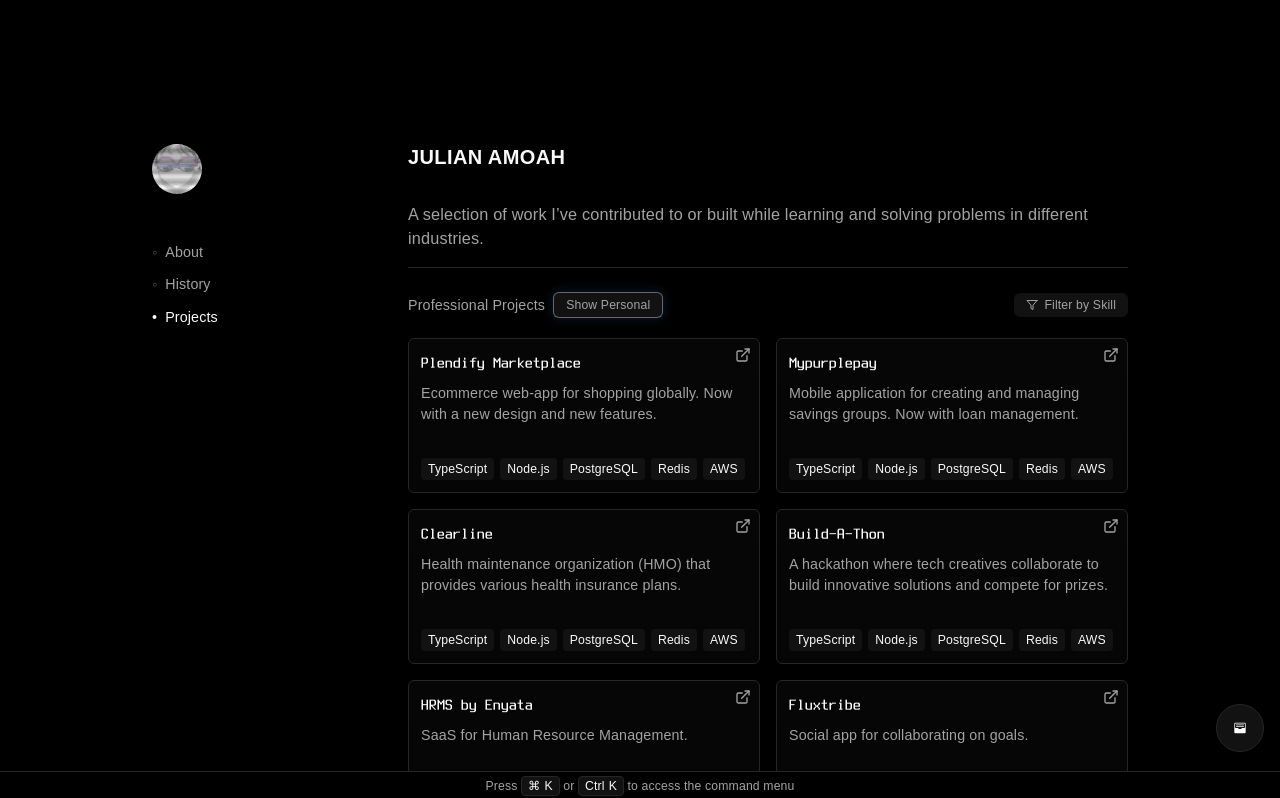
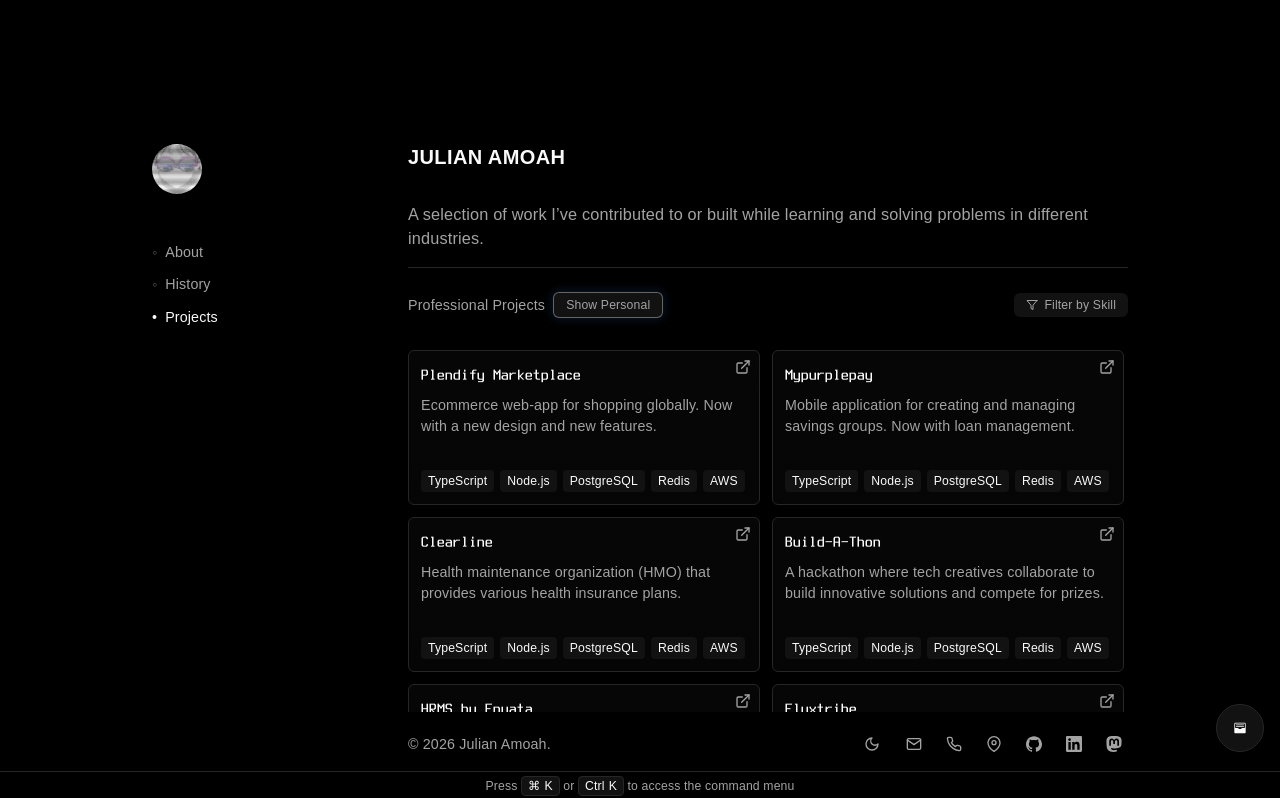
Before and after one commit to EnJulian/portfolio, a Next.js app: page /projects in a window 1280 px wide. Shown: the top 798 px of the page. Built offline with nearby package versions, Linux system fonts and the light colour scheme; a web font is replaced by a local one.

Commit message:
Refactor ProjectsPage and ProjectsDisplay components for improved layout and responsiveness; add className prop to ProjectsDisplay for better styling control.

```diff
--- a/src/app/projects/page.tsx
+++ b/src/app/projects/page.tsx
@@ -10,19 +10,20 @@ export const metadata: Metadata = {
 
 export default function ProjectsPage() {
   return (
-    <div className="space-y-6">
-      <div>
+    <div className="flex min-h-0 flex-1 flex-col gap-6 md:overflow-hidden">
+      <div className="shrink-0">
         <p className="border-b border-border pb-4">
           A selection of work I’ve contributed to or built while learning and solving problems in different industries.
         </p>
       </div>
 
       <ProjectsDisplay
+        className="min-h-0 flex-1"
         projects={RESUME_DATA.projects}
         personalProjects={RESUME_DATA.personalProjects}
       />
 
-      <div className="mt-8 border-t border-border pt-6">
+      <div className="mt-2 border-t border-border pt-6 md:hidden">
         <MobileCTA href="/contact" text="Get in touch" />
       </div>
     </div>
--- a/src/components/projects-display.tsx
+++ b/src/components/projects-display.tsx
@@ -6,15 +6,18 @@ import { motion, AnimatePresence, useReducedMotion } from "framer-motion";
 import { ProjectCard, type Project } from "@/components/project-card";
 import { SkillChip } from "@/components/ui/skill-chip";
 import { focusRing } from "@/lib/focus-ring";
+import { cn } from "@/lib/utils";
 
 type ProjectsDisplayProps = {
   projects: readonly Project[];
   personalProjects: readonly Project[];
+  className?: string;
 };
 
 export default function ProjectsDisplay({
   projects,
   personalProjects,
+  className,
 }: ProjectsDisplayProps) {
   const [showPersonalProjects, setShowPersonalProjects] = useState(false);
   const [selectedTechs, setSelectedTechs] = useState<string[]>([]);
@@ -80,8 +83,8 @@ export default function ProjectsDisplay({
       };
 
   return (
-    <div className="space-y-5">
-      <div className="mb-4 flex flex-col items-start justify-between gap-3 sm:flex-row sm:items-center">
+    <div className={cn("flex min-h-0 flex-col gap-5", className)}>
+      <div className="flex shrink-0 flex-col items-start justify-between gap-3 sm:flex-row sm:items-center">
         <div className="flex items-center">
           <span className="mr-2 text-sm text-muted-foreground">
             {showPersonalProjects ? "Personal Projects" : "Professional Projects"}
@@ -141,7 +144,7 @@ export default function ProjectsDisplay({
       </div>
 
       {selectedTechs.length > 0 && (
-        <div className="hidden flex-wrap items-center gap-2 sm:flex">
+        <div className="hidden shrink-0 flex-wrap items-center gap-2 sm:flex">
           <span className="text-xs text-muted-foreground">Filtered by:</span>
           {selectedTechs.map((tech) => (
             <SkillChip key={tech} as="span" variant="filter">
@@ -159,12 +162,12 @@ export default function ProjectsDisplay({
       )}
 
       <AnimatePresence>
-        <div className="mt-6 grid grid-cols-1 gap-4 pb-6 md:grid-cols-2">
+        <div className="scrollbar-thin scrollbar-thumb-border scrollbar-track-transparent grid min-h-0 flex-1 grid-cols-1 content-start items-start gap-3 pb-1 pt-3 md:grid-cols-2 md:overflow-y-auto md:overscroll-y-contain md:pr-1">
           {filteredProjects.length > 0 ? (
             filteredProjects.map((project) => (
               <motion.div
                 key={project.title}
-                className="group relative h-full"
+                className="group relative"
                 {...motionProps}
               >
                 <ProjectCard
--- a/src/components/site-layout.tsx
+++ b/src/components/site-layout.tsx
@@ -5,6 +5,7 @@ import Link from "next/link";
 import Image from "next/image";
 import { usePathname } from "next/navigation";
 import { RESUME_DATA } from "@/data/resume-data";
+import { cn } from "@/lib/utils";
 import { Footer } from "./footer";
 import { MobileNav } from "./mobile-nav";
 import { NavLink } from "./ui/nav-link";
@@ -29,10 +30,28 @@ export function SiteLayout({ children }: SiteLayoutProps) {
     { name: "Projects", href: "/projects" },
   ];
 
+  const isProjectsPage = pathname === "/projects";
+
   return (
-    <div className="min-h-screen bg-background font-sans text-foreground antialiased">
-      <div className="mx-auto min-h-screen w-full max-w-5xl py-6 sm:py-10 md:py-[15vh]">
-        <div className="flex h-full w-full flex-col md:flex-row">
+    <div
+      className={cn(
+        "min-h-screen bg-background font-sans text-foreground antialiased",
+        isProjectsPage && "md:h-dvh md:max-h-dvh md:overflow-hidden",
+      )}
+    >
+      <div
+        className={cn(
+          "mx-auto min-h-screen w-full max-w-5xl py-6 sm:py-10 md:pb-6 md:pt-[15vh]",
+          isProjectsPage &&
+            "md:flex md:h-full md:min-h-0 md:flex-col md:overflow-hidden md:pb-0",
+        )}
+      >
+        <div
+          className={cn(
+            "flex h-full w-full flex-col md:flex-row",
+            isProjectsPage && "md:min-h-0 md:flex-1 md:overflow-hidden",
+          )}
+        >
           <div className="sticky top-0 z-20 flex w-full items-center justify-between border-b border-border bg-background px-4 py-3 sm:p-6 md:hidden">
             <div className="inline-block">
               <Link
@@ -89,8 +108,14 @@ export function SiteLayout({ children }: SiteLayoutProps) {
             </nav>
           </aside>
 
-          <main className="overflow-y-visible p-4 sm:p-6 md:w-3/4">
-            <div className="mb-8 hidden md:block">
+          <main
+            className={cn(
+              "overflow-y-visible p-4 sm:p-6 md:w-3/4 md:self-start",
+              isProjectsPage &&
+                "md:flex md:min-h-0 md:flex-1 md:flex-col md:self-stretch md:overflow-hidden",
+            )}
+          >
+            <div className="mb-8 hidden shrink-0 md:block">
               <h1 className="font-display text-header-xl font-bold tracking-wide">
                 <Link
                   href="/about"
@@ -101,19 +126,17 @@ export function SiteLayout({ children }: SiteLayoutProps) {
               </h1>
             </div>
 
-            <div className="pb-20 text-base text-muted-foreground sm:pb-16 md:pb-6">
+            <div
+              className={cn(
+                "pb-20 text-base text-muted-foreground sm:pb-16 md:pb-6",
+                isProjectsPage &&
+                  "md:flex md:min-h-0 md:flex-1 md:flex-col md:overflow-hidden md:pb-0",
+              )}
+            >
               {children}
             </div>
 
-            <Footer
-              className={
-                pathname === "/work" ||
-                pathname === "/projects" ||
-                pathname === "/contact"
-                  ? "mb-16 md:mb-0"
-                  : ""
-              }
-            />
+            <Footer className={cn(isProjectsPage && "md:shrink-0")} />
           </main>
         </div>
       </div>
```
